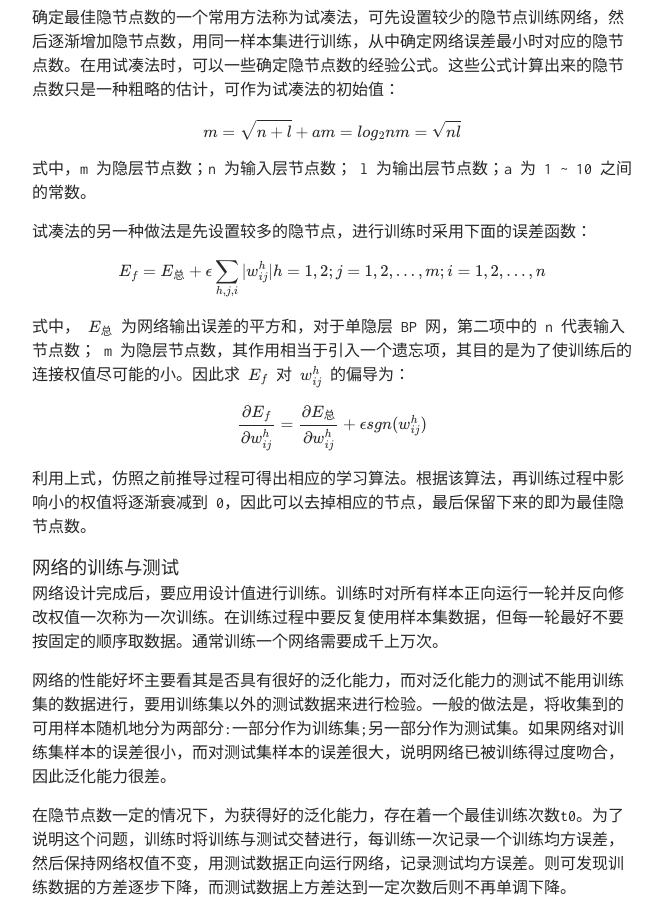
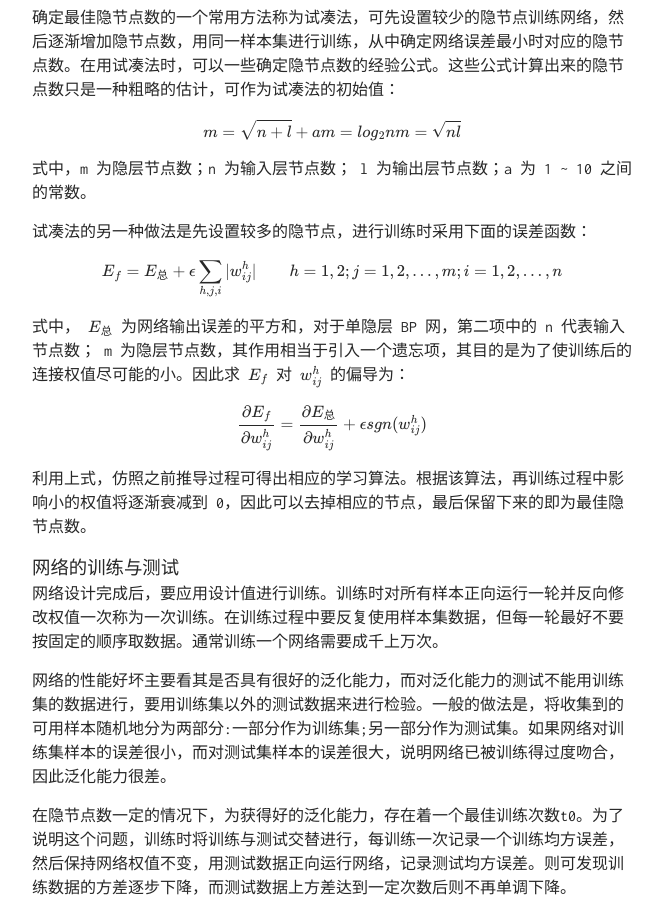
Before and after one commit to TobiahShaw/TobiahShaw.github.io, a Jekyll site: the page built from _posts/2019-09-30-Supervised-learning-neural-network.md, in a window 1280 px wide and 900 px high, scrolled down 17650 px. Shown: the whole window, without its empty margins (308-970 px from the left). Built offline with Jekyll 4.4.1, drawn with Linux system fonts in a browser that asks for light colours; our own code applies the rules of GitHub Pages for plain Markdown files; formulas are drawn with MathJax 3.

Commit message:
fix a math error;

```diff
--- a/_posts/2019-09-30-Supervised-learning-neural-network.md
+++ b/_posts/2019-09-30-Supervised-learning-neural-network.md
@@ -501,7 +501,7 @@ $$ m = \sqrt{n + l} + a \\ m = log_2 n \\ m = \sqrt{nl} $$
 
 试凑法的另一种做法是先设置较多的隐节点，进行训练时采用下面的误差函数：
 
-$$ E_f = E_总 + \epsilon \sum_{h,j,i} \vert w_{ij}^h \vert h = 1,2;j=1,2,\dots,m;i = 1,2,\dots,n $$
+$$ E_f = E_总 + \epsilon \sum_{h,j,i} \vert w_{ij}^h \vert \quad \quad h = 1,2;j=1,2,\dots,m;i = 1,2,\dots,n $$
 
 式中， $ E_总 $ 为网络输出误差的平方和，对于单隐层 BP 网，第二项中的 n 代表输入节点数； m 为隐层节点数，其作用相当于引入一个遗忘项，其目的是为了使训练后的连接权值尽可能的小。因此求 $ E_f $ 对 $ w_{ij}^h $ 的偏导为：
 
```
